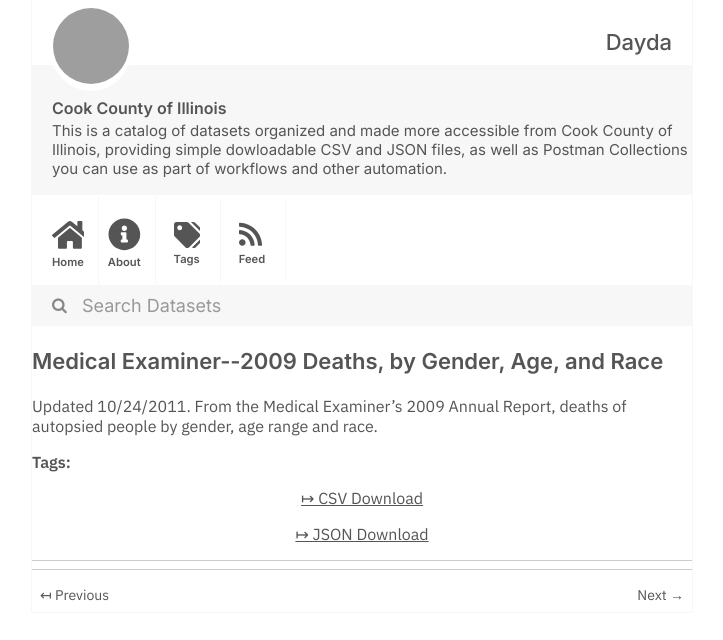
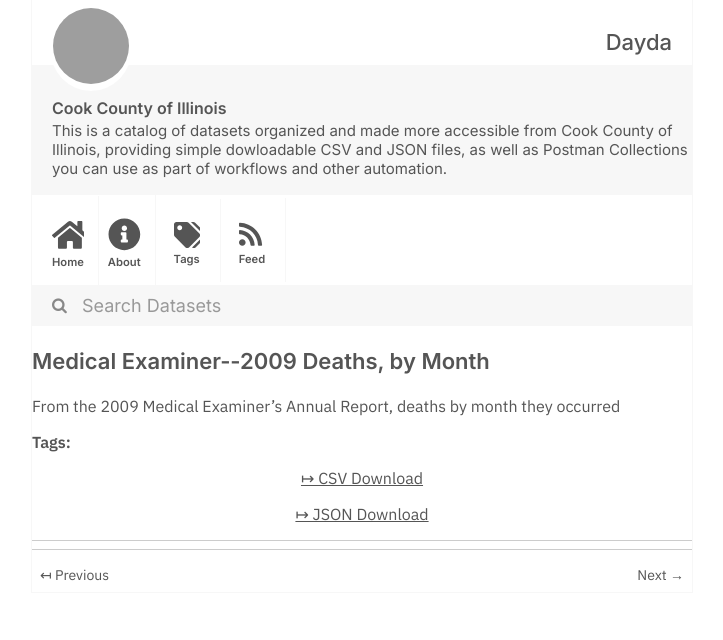
Before and after one commit to dayda-entities/cook-county-of-illinois, a Jekyll site: the page built from _posts/2020-11-10-medical-examiner-2009-deaths-b.md, in a window 1280 px wide, cut to the strip 0-640 px from the top of the page. Shown: the whole strip, without its empty margins (278-1001 px from the left). Built offline with Jekyll 4.4.1, drawn with Linux system fonts in a browser that asks for light colours; grey boxes are pictures that could not be loaded.

Commit message:
Publish Data

```diff
--- a/_posts/2020-11-10-medical-examiner-2009-deaths-b.md
+++ b/_posts/2020-11-10-medical-examiner-2009-deaths-b.md
@@ -1,17 +1,17 @@
 ---
-title: 'Medical Examiner--2009 Deaths, by Gender, Age, and Race'
-created: '2020-11-10T16:57:12.821586'
-modified: '2020-11-10T16:57:12.821613'
+title: 'Medical Examiner--2009 Deaths, by Month'
+created: '2020-11-10T16:57:31.340042'
+modified: '2020-11-10T16:57:31.340053'
 state: active
 type: dataset
 tags: []
 groups:
   - Local Government
 csv_url: >-
-  https://datacatalog.cookcountyil.gov/api/views/5px6-amgc/rows.csv?accessType=DOWNLOAD
+  https://datacatalog.cookcountyil.gov/api/views/gjq9-ajxp/rows.csv?accessType=DOWNLOAD
 json_url: >-
-  https://datacatalog.cookcountyil.gov/api/views/5px6-amgc/rows.json?accessType=DOWNLOAD
+  https://datacatalog.cookcountyil.gov/api/views/gjq9-ajxp/rows.json?accessType=DOWNLOAD
 layout: post
 
 ---
-Updated 10/24/2011.  From the Medical Examiner's 2009 Annual Report, deaths of autopsied people by gender, age range and race.
+From the 2009 Medical Examiner's Annual Report, deaths by month they occurred
```
